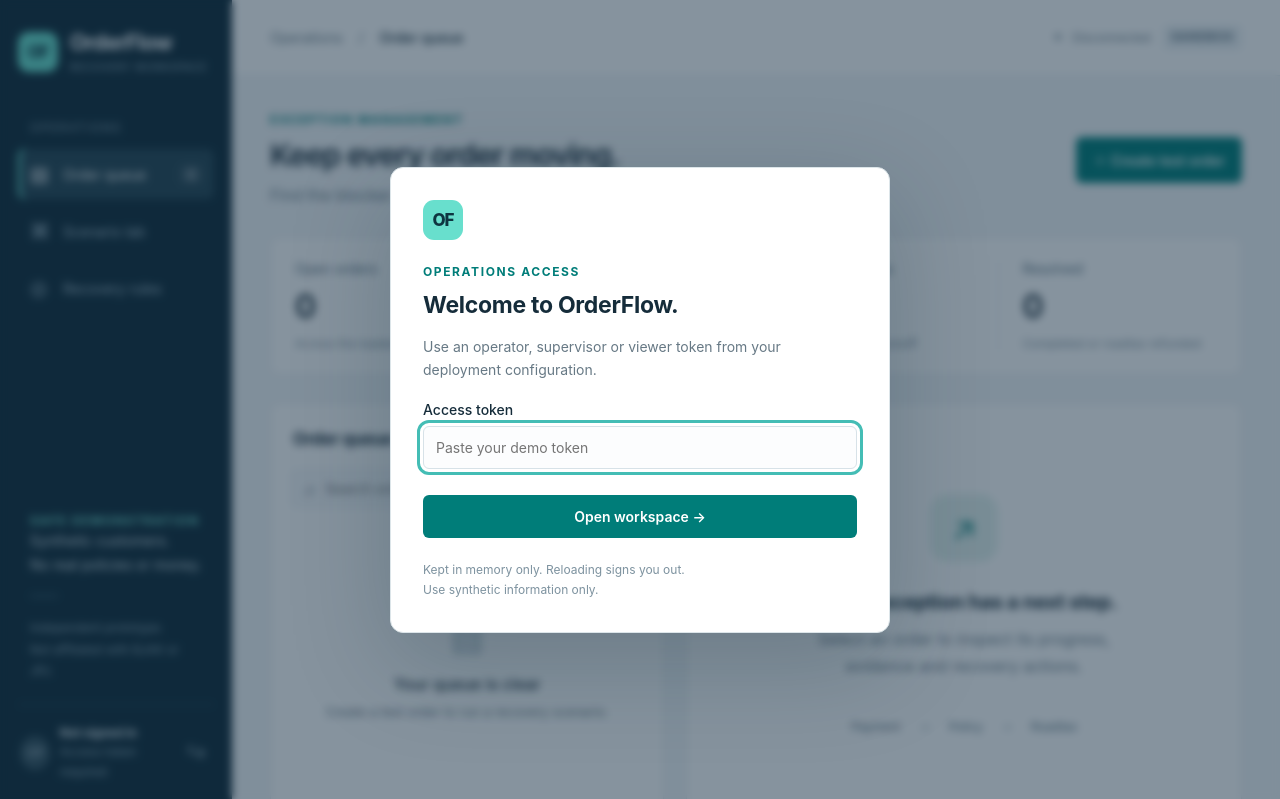
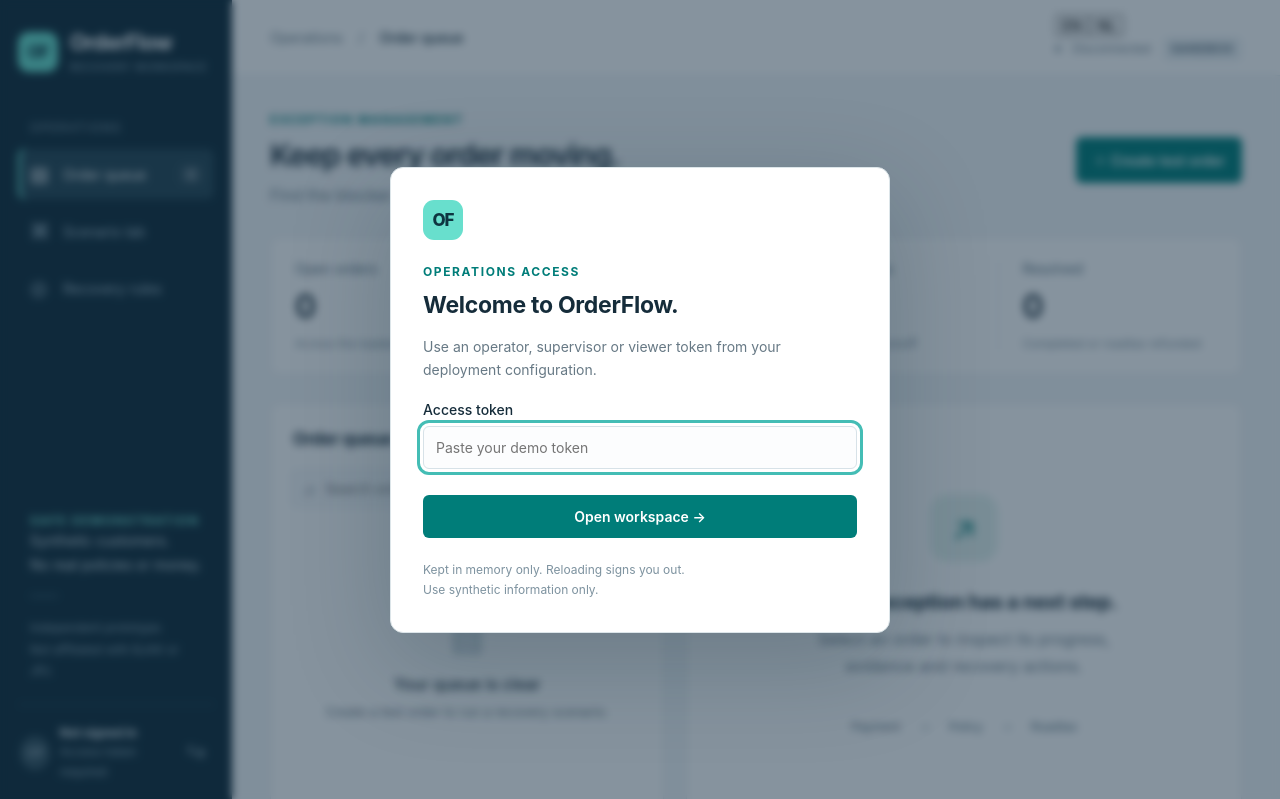
Before and after one commit to SUHIBAMRO/orderflow-recovery-demo, a plain HTML site: page web/index.html in a window 1280 px wide. Shown: the top 799 px of the page. Drawn offline with Linux system fonts and the light colour scheme; files that its build step writes are made by us from their sources; no server answers; files whose address does not match are found by name.

Commit message:
Add English and Dutch language switch

```diff
--- a/web/index.html
+++ b/web/index.html
@@ -7,6 +7,7 @@
   <link rel="icon" href="/assets/favicon.svg" type="image/svg+xml">
   <link rel="stylesheet" href="/assets/styles.css">
   <link rel="stylesheet" href="/assets/readability.css">
+  <link rel="stylesheet" href="/assets/language.css">
   <script src="/assets/app.js" defer></script>
 </head>
 <body>
@@ -19,7 +20,7 @@
       <div class="profile"><span class="avatar">OP</span><div><strong id="actor">Not signed in</strong><small id="role">Access token required</small></div><button id="signout" class="icon-button" title="Sign out" aria-label="Sign out">↪</button></div>
     </aside>
     <main>
-      <header class="topbar"><div>Operations <span>/</span> <strong id="breadcrumb">Order queue</strong></div><div class="environment"><span class="status-dot"></span><span id="connection">Disconnected</span><span class="pill neutral">SANDBOX</span></div></header>
+      <header class="topbar"><div>Operations <span>/</span> <strong id="breadcrumb">Order queue</strong></div><div class="topbar-actions"><div class="language-switch" aria-label="Language"><button type="button" data-language="en" class="active">EN</button><button type="button" data-language="nl">NL</button></div><div class="environment"><span class="status-dot"></span><span id="connection">Disconnected</span><span class="pill neutral">SANDBOX</span></div></div></header>
       <section id="queue-view" class="view">
         <div class="page-heading"><div><div class="overline">EXCEPTION MANAGEMENT</div><h1>Keep every order moving.</h1><p>Find the blocker. Take the next safe action.</p></div><button class="button primary" id="new-order">＋ Create test order</button></div>
         <div class="stats" aria-label="Live queue totals"><article><span>Open orders</span><strong id="stat-open">0</strong><small>Across the loaded queue</small></article><article><span>Needs intervention</span><strong id="stat-action">0</strong><small>Waiting on a person</small></article><article><span>Automatic retries</span><strong id="stat-retry">0</strong><small>Scheduled, with backoff</small></article><article><span>Resolved</span><strong id="stat-done">0</strong><small>Completed or roadtax refunded</small></article></div>
```
